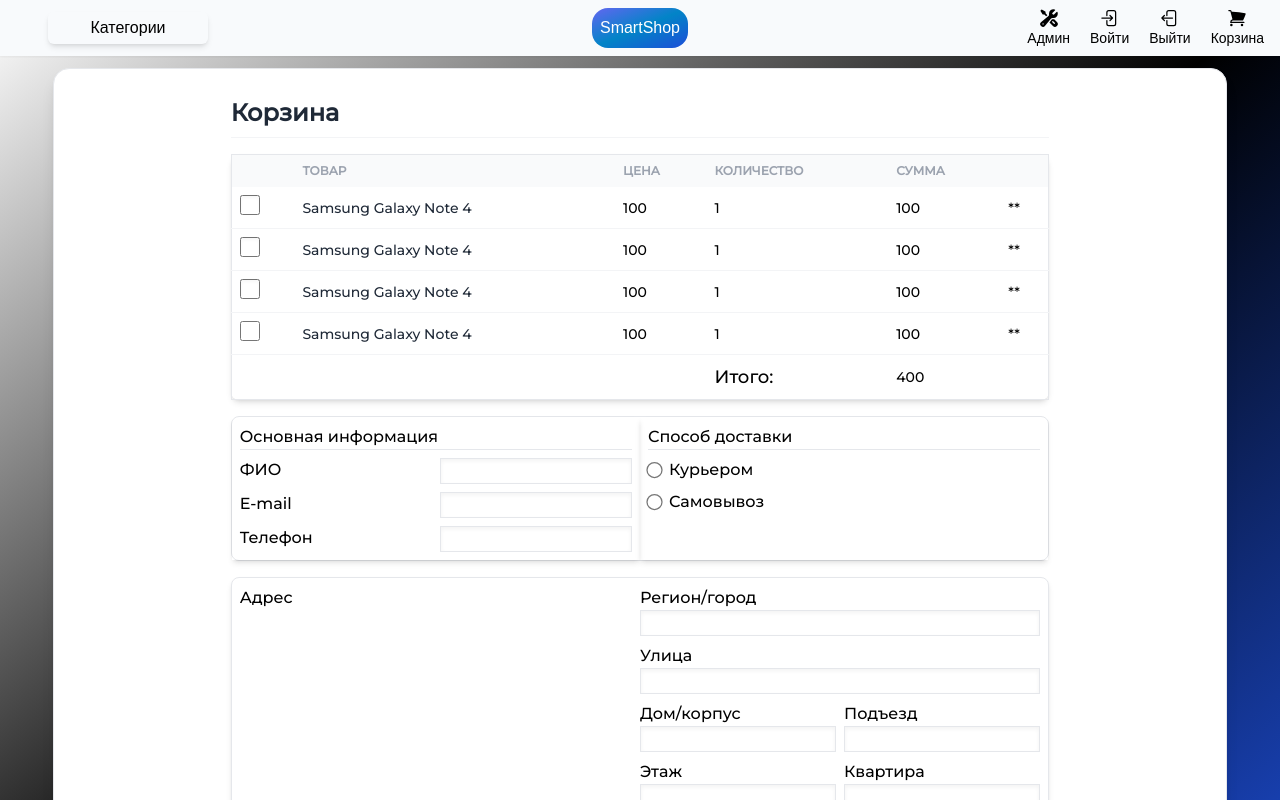
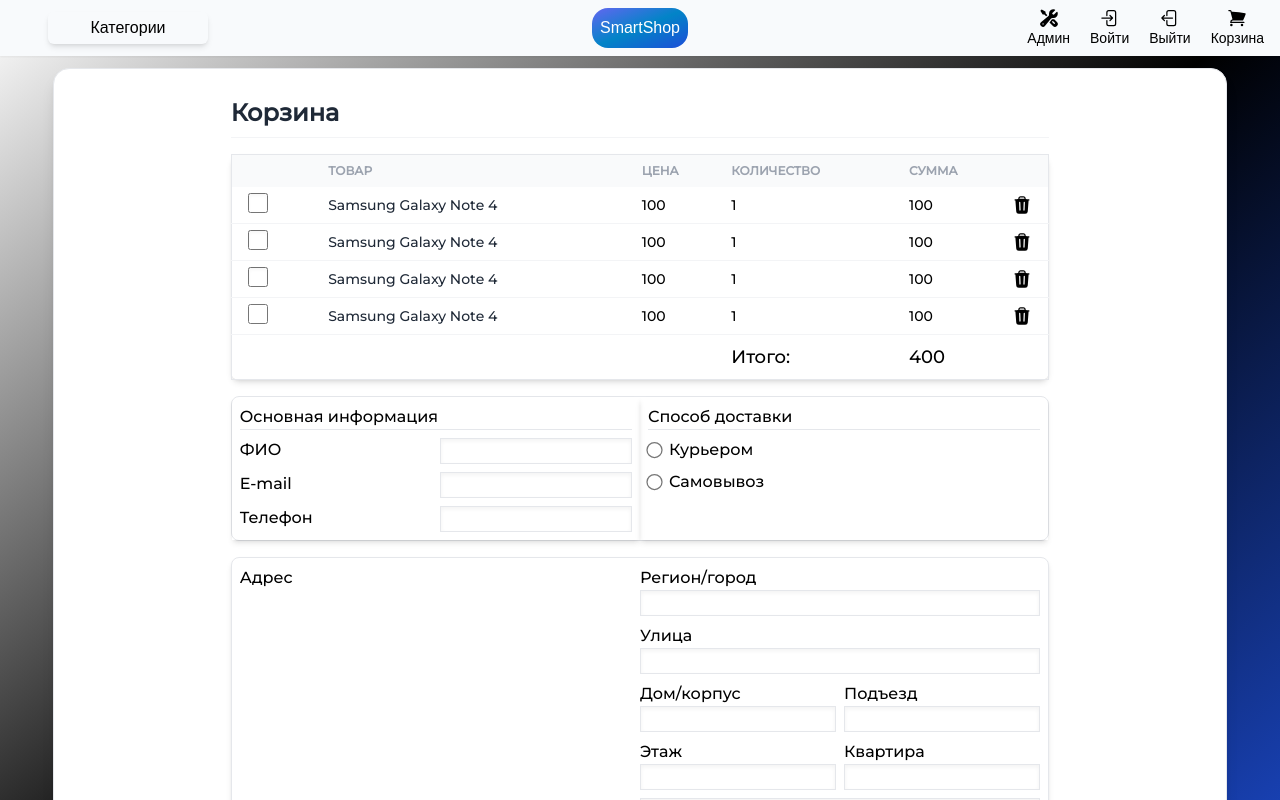
Before and after one commit to f-kurdan/SmartShop, a Next.js app in the folder online-store/new-client/: page /cart in a window 1280 px wide. Shown: the top 800 px of the page. Built offline with nearby package versions, Linux system fonts and the light colour scheme; a web font is replaced by a local one.

Commit message:
Update styles

```diff
--- a/online-store/new-client/src/components/cart/cart-table.tsx
+++ b/online-store/new-client/src/components/cart/cart-table.tsx
@@ -1,3 +1,4 @@
+import { TrashIcon } from '@heroicons/react/24/solid'
 import React from 'react'
 
 const CartTable = () => {
@@ -23,7 +24,7 @@ const CartTable = () => {
                 </thead>
                 <tbody className="divide-y divide-gray-100 text-sm">
                     <tr>
-                        <td className="p-2">
+                        <td className="px-4">
                             <input type="checkbox" className="h-5 w-5 shadow-inner" value="id-1" />
                         </td>
                         <td className="p-2">
@@ -32,10 +33,12 @@ const CartTable = () => {
                         <td className="p-2"> 100</td>
                         <td className="p-2"> 1</td>
                         <td className="p-2"> 100</td>
-                        <td className="p-2"> **</td>
+                        <td className="hover:cursor-pointer">
+                            <TrashIcon className='w-5 h-5'/>
+                        </td>
                     </tr>
                     <tr>
-                        <td className="p-2">
+                        <td className="px-4">
                             <input type="checkbox" className="h-5 w-5 shadow-inner" value="id-1" />
                         </td>
                         <td className="p-2">
@@ -44,10 +47,12 @@ const CartTable = () => {
                         <td className="p-2"> 100</td>
                         <td className="p-2"> 1</td>
                         <td className="p-2"> 100</td>
-                        <td className="p-2"> **</td>
+                        <td className="hover:cursor-pointer">
+                            <TrashIcon className='w-5 h-5' />
+                        </td>
                     </tr>
                     <tr>
-                        <td className="p-2">
+                        <td className="px-4">
                             <input type="checkbox" className="h-5 w-5 shadow-inner" value="id-1" />
                         </td>
                         <td className="p-2">
@@ -56,10 +61,12 @@ const CartTable = () => {
                         <td className="p-2"> 100</td>
                         <td className="p-2"> 1</td>
                         <td className="p-2"> 100</td>
-                        <td className="p-2"> **</td>
+                        <td className="hover:cursor-pointer">
+                            <TrashIcon className='w-5 h-5' />
+                        </td>
                     </tr>
                     <tr>
-                        <td className="p-2">
+                        <td className="px-4">
                             <input type="checkbox" className="h-5 w-5" value="id-1" />
                         </td>
                         <td className="p-2">
@@ -68,7 +75,9 @@ const CartTable = () => {
                         <td className="p-2"> 100</td>
                         <td className="p-2"> 1</td>
                         <td className="p-2"> 100</td>
-                        <td className="p-2"> **</td>
+                        <td className="hover:cursor-pointer">
+                            <TrashIcon className='w-5 h-5' />
+                        </td>
                     </tr>
                     <tr>
                         <td className="p-2">
@@ -77,7 +86,7 @@ const CartTable = () => {
                         </td>
                         <td className="p-2"> </td>
                         <td className="p-2 text-lg">Итого:</td>
-                        <td className="p-2">400</td>
+                        <td className="p-2 text-lg">400</td>
                         <td className="p-2"> </td>
                     </tr>
                 </tbody>
--- a/online-store/new-client/src/components/catalog-dropdown.tsx
+++ b/online-store/new-client/src/components/catalog-dropdown.tsx
@@ -8,10 +8,10 @@ const CatalogDropdown = () => {
     return (
         <div className="absolute opacity-100 left-12 group shadow-md p-1 inline-block w-40 text-center rounded-md">
             <button className="group-hover:opacity-0">Категории</button>
-            <div className="shadow-md left-0 top-8 absolute w-40 bg-slate-50 hidden z-10  group-hover:block">
+            <div className="shadow-md left-0 top-8 absolute w-40 bg-white hidden z-10 group-hover:block rounded-md">
                 {isCategoriesLoading ? (<span>Идет загрузка...</span>)
                 : categories?.length ? categories?.map((cat) =>
-                    (<Link key={cat.id} className='hover:bg-lime-200 block active:bg-lime-400' href={`/catalog/${cat.id}`}>{cat.name}</Link>)
+                    (<Link key={cat.id} className='hover:bg-lime-200 block active:bg-lime-400  rounded-md' href={`/catalog/${cat.id}`}>{cat.name}</Link>)
                 ) : (
                     <span>Нет данных...</span>
                 )}
--- a/online-store/new-client/src/components/products/filters/filter.tsx
+++ b/online-store/new-client/src/components/products/filters/filter.tsx
@@ -10,7 +10,7 @@ const Filter = ({ categoryId, handleCharacteristicsChange, handleBrandsChange, h
   handleCategoriesChange: (e: React.ChangeEvent<HTMLInputElement>) => void
 }) => {
   return (
-    <div className='flex flex-col sticky top-16 text-sm gap-4  bg-white w-1/4 ml-10 rounded-xl shadow-lg shadow-black/30 px-10 py-7'>
+    <div className='flex flex-col sticky top-16 text-lg gap-4  bg-white w-1/4 ml-10 rounded-xl shadow-lg shadow-black/30 px-10 py-7'>
       {!categoryId && (<CategoriesFilter handleCategoriesChange={handleCategoriesChange} />)}
       <BrandsFilter handleBrandsChange={handleBrandsChange} />
       <CharacteristicsFilter categoryId={categoryId}
```
